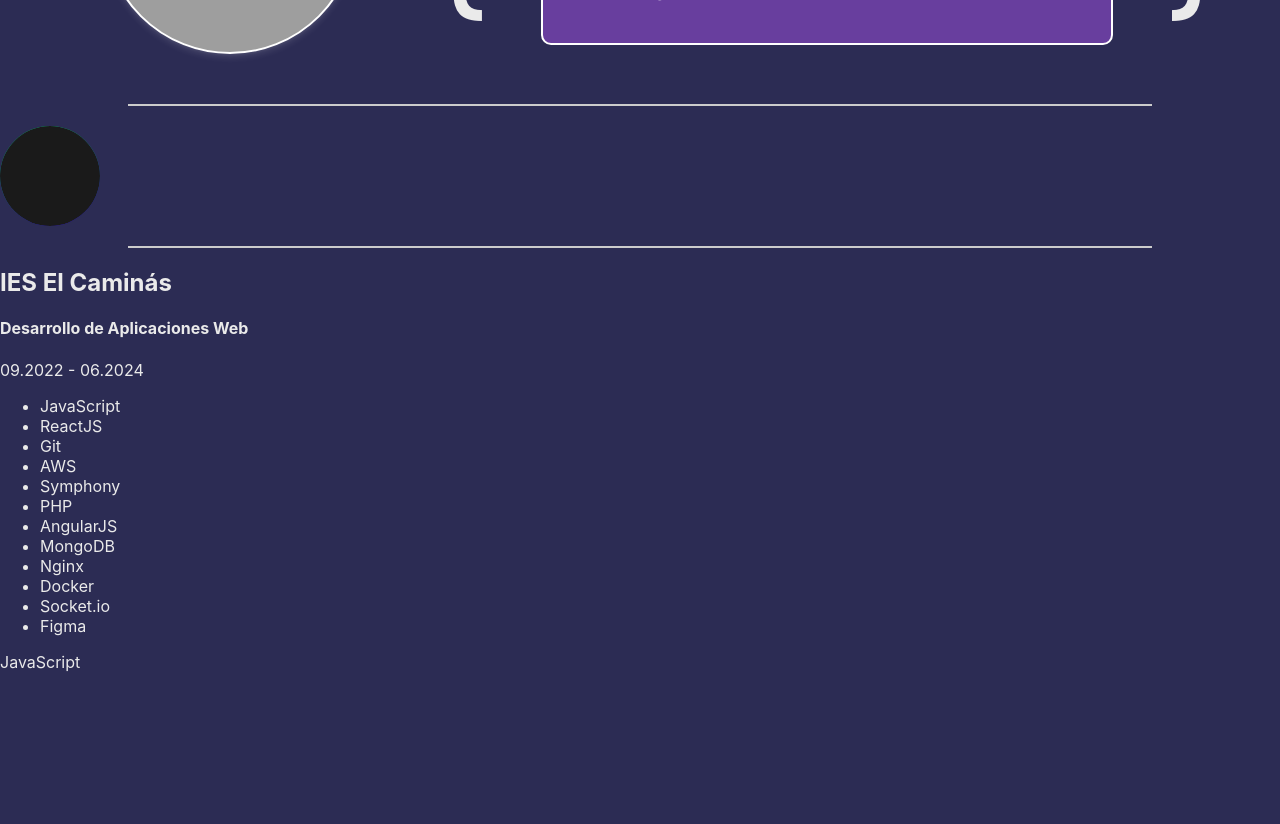
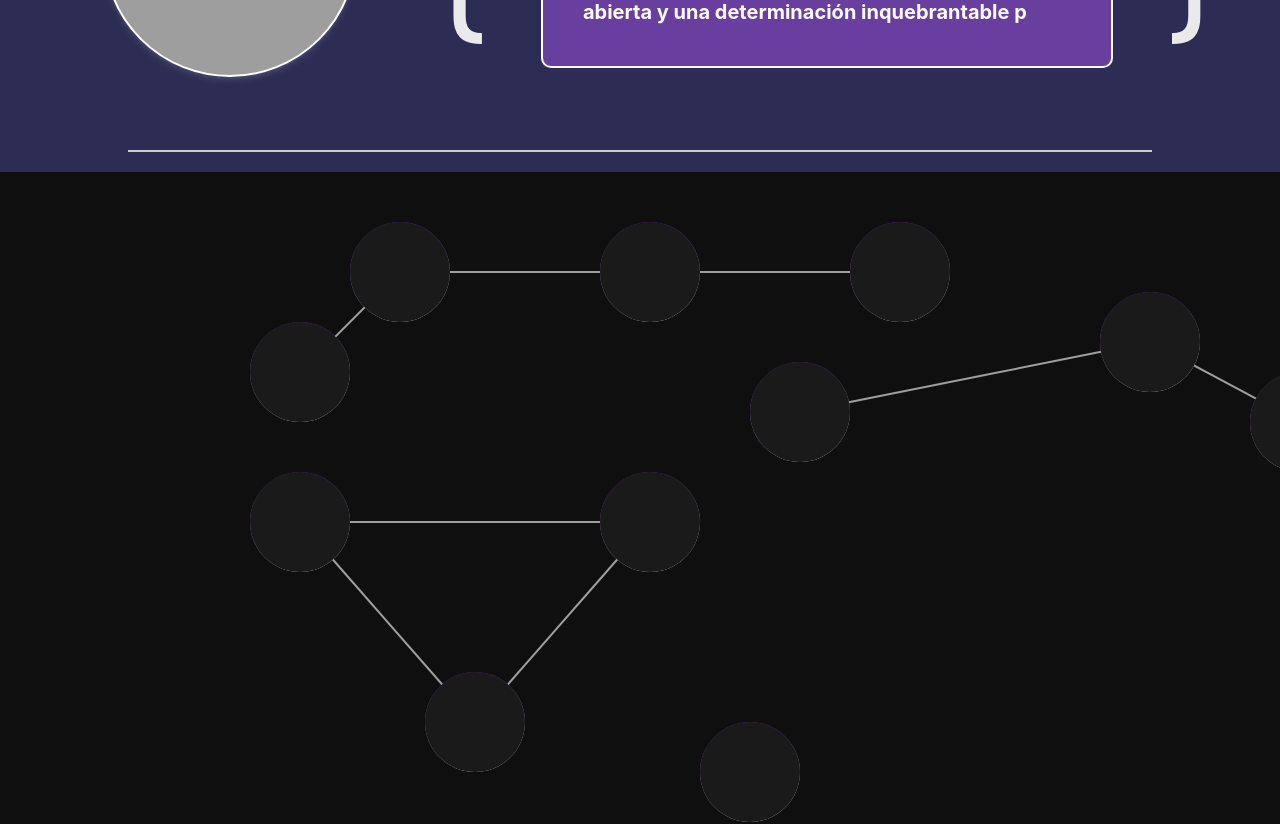
Before and after one commit to JoseMasiaTormo/portfolio, a React (Create React App) app: page / in a window 1280 px wide. Shown: the part 900-1724 px from the top of the page. Before the commit the page ends 1572 px from the top, so only its background shows below. Built offline with nearby package versions, Linux system fonts and the light colour scheme; grey boxes are pictures that could not be loaded.

Commit message:
first changes in the cards network component

```diff
--- a/src/App.js
+++ b/src/App.js
@@ -1,6 +1,6 @@
 import "./App.css";
 import StudiesAndCourses from "./components/Academic/Studies";
-import Card from "./components/Card/CardComp";
+import CardNetwork from "./components/CardNetwork/CardNetwork";
 import Header from "./components/Header/header";
 import ProfesionalDesc from "./components/ProfesionalDescription/profDesc";
 
@@ -10,7 +10,7 @@ function App() {
       <Header />
       <ProfesionalDesc />
       <hr className="separator" />
-      <Card />
+      <CardNetwork />
       <hr className="separator" />
       <StudiesAndCourses />
     </>
--- a/src/components/Card/CardComp.js
+++ b/src/components/Card/CardComp.js
@@ -3,8 +3,8 @@ import "./card.css";
 
 const Card = () => {
   return (
-    <div class="card">
-      <div class="card2"></div>
+    <div className="card">
+      <div className="card2"></div>
     </div>
   );
 };
--- a/src/components/Card/card.css
+++ b/src/components/Card/card.css
@@ -1,7 +1,7 @@
 .card {
   width: 100px;
   height: 100px;
-  background-image: linear-gradient(163deg, #00ff75 0%, #3700ff 100%);
+  background-image: linear-gradient(163deg, #6600a1 0%, #ffffff 100%);
   border-radius: 50px;
   transition: all 0.3s;
 }
@@ -19,5 +19,5 @@
 }
 
 .card:hover {
-  box-shadow: 0px 0px 30px 1px rgba(0, 255, 117, 0.3);
+  box-shadow: 0px 0px 30px 1px rgba(164, 67, 255, 0.3);
 }
--- /dev/null
+++ b/src/components/CardNetwork/CardNetwork.js
@@ -0,0 +1,69 @@
+import React from "react";
+import Card from "../Card/CardComp";
+import "./cardNetwork.css";
+
+const cardPositions = [
+  /*HTML*/ { x: 350, y: 50 },
+  /*JS*/ { x: 600, y: 50 },
+  /*REACT*/ { x: 850, y: 50 },
+  /*FIGMA*/ { x: 1400, y: 90 },
+  /*CSS*/ { x: 250, y: 150 },
+  /*C++*/ { x: 750, y: 190 },
+  /*PYTHON*/ { x: 1100, y: 120 },
+  /*JAVA*/ { x: 1250, y: 200 },
+  { x: 250, y: 300 },
+  { x: 600, y: 300 },
+  { x: 425, y: 500 },
+  { x: 700, y: 550 },
+  /*BI*/ { x: 1500, y: 250 },
+  /*AWS*/ { x: 1400, y: 390 },
+  { x: 1400, y: 390 },
+];
+
+const connections = [
+  [0, 1],
+  [0, 4],
+  [1, 2],
+  [5, 6],
+  [7, 6],
+  [8, 9],
+  [9, 10],
+  [8, 10],
+  [3, 12],
+  [12, 13],
+];
+
+const CardNetwork = () => {
+  return (
+    <div className="network-container">
+      <svg className="lines-svg">
+        {connections.map(([from, to], idx) => (
+          <line
+            key={idx}
+            x1={cardPositions[from].x + 50}
+            y1={cardPositions[from].y + 50}
+            x2={cardPositions[to].x + 50}
+            y2={cardPositions[to].y + 50}
+            stroke="white"
+            strokeWidth="2"
+            strokeOpacity="0.6"
+          />
+        ))}
+      </svg>
+      {cardPositions.map((pos, index) => (
+        <div
+          key={index}
+          className="card-wrapper"
+          style={{
+            left: `${pos.x}px`,
+            top: `${pos.y}px`,
+          }}
+        >
+          <Card />
+        </div>
+      ))}
+    </div>
+  );
+};
+
+export default CardNetwork;
--- /dev/null
+++ b/src/components/CardNetwork/cardNetwork.css
@@ -0,0 +1,20 @@
+.network-container {
+  position: relative;
+  width: 100%;
+  height: 700px;
+  background-color: #0f0f0f;
+  overflow: hidden;
+}
+
+.lines-svg {
+  position: absolute;
+  width: 100%;
+  height: 100%;
+  z-index: 0;
+  pointer-events: none;
+}
+
+.card-wrapper {
+  position: absolute;
+  z-index: 1;
+}
--- a/src/components/ProfesionalDescription/profDesc.css
+++ b/src/components/ProfesionalDescription/profDesc.css
@@ -4,6 +4,7 @@
   justify-content: center;
   margin: 50px;
   gap: 20px;
+  height: 300px;
 }
 
 .photo {
```
